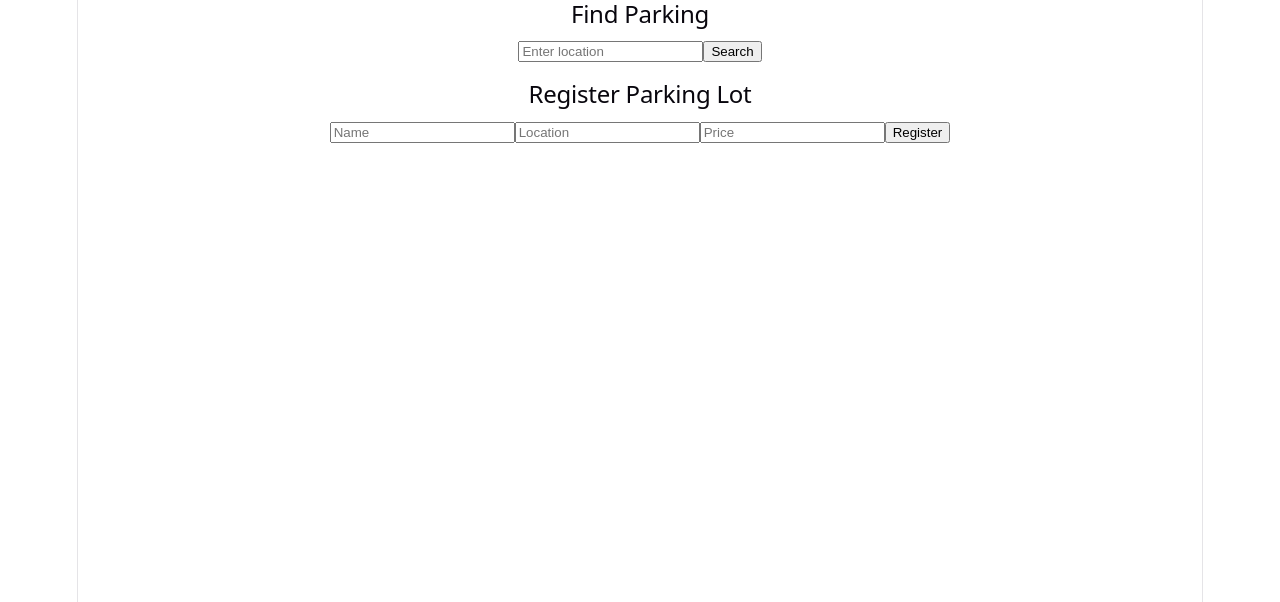
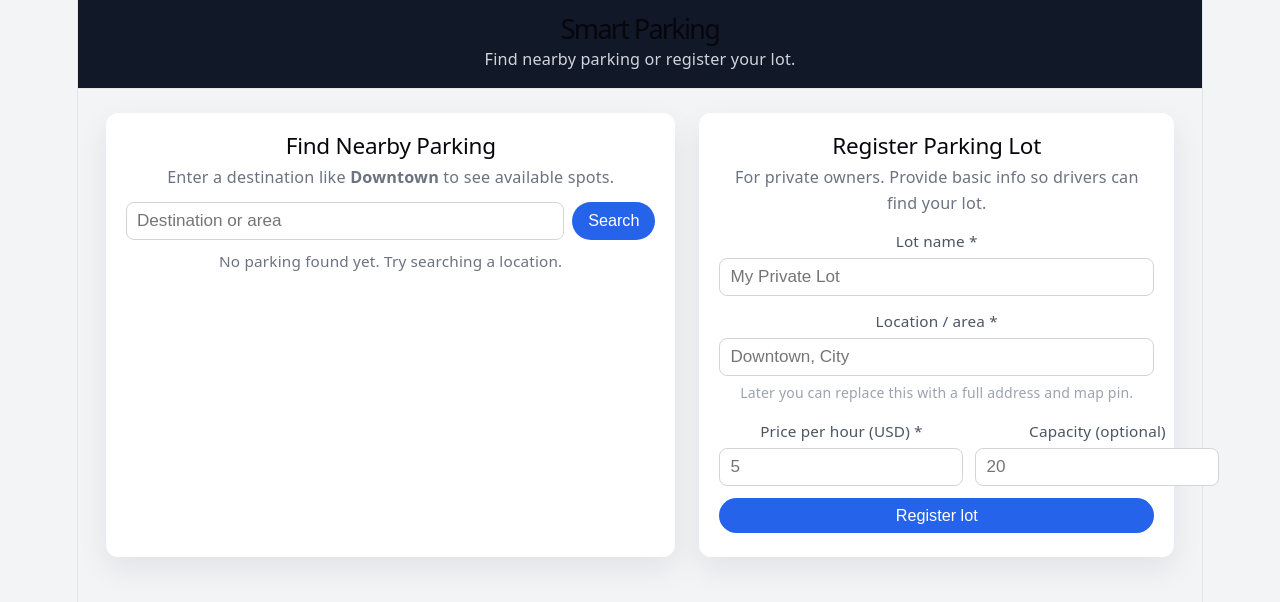
Before and after one commit to AryanManda/EZPARK, a React app in the folder frontend/: page / in a window 1280 px wide. Shown: the top 602 px of the page. Built offline with nearby package versions, Linux system fonts and the light colour scheme; the HTML template or start-up script is replaced by a standard one.

Commit message:
added improvements to ui

```diff
--- a/frontend/src/App.css
+++ b/frontend/src/App.css
@@ -1,184 +1,241 @@
-.counter {
-  font-size: 16px;
-  padding: 5px 10px;
-  border-radius: 5px;
-  color: var(--accent);
-  background: var(--accent-bg);
-  border: 2px solid transparent;
-  transition: border-color 0.3s;
-  margin-bottom: 24px;
+/* App.css */
 
-  &:hover {
-    border-color: var(--accent-border);
-  }
-  &:focus-visible {
-    outline: 2px solid var(--accent);
-    outline-offset: 2px;
+/* ---------- Global reset ---------- */
+*,
+*::before,
+*::after {
+  box-sizing: border-box;
+}
+
+body {
+  margin: 0;
+  font-family: system-ui, -apple-system, BlinkMacSystemFont, "Segoe UI",
+    sans-serif;
+  background: #f3f4f6;
+  color: #111827;
+}
+
+/* ---------- App layout ---------- */
+.app-root {
+  min-height: 100vh;
+}
+
+.header {
+  padding: 16px 32px;
+  border-bottom: 1px solid #e5e7eb;
+  background: #111827;
+  color: #f9fafb;
+}
+
+.logo {
+  margin: 0;
+  font-size: 1.5rem;
+}
+
+.subtitle {
+  margin: 4px 0 0;
+  font-size: 0.9rem;
+  color: #d1d5db;
+}
+
+.main-grid {
+  max-width: 1100px;
+  margin: 24px auto 40px;
+  padding: 0 16px;
+  display: grid;
+  grid-template-columns: minmax(0, 1.2fr) minmax(0, 1fr);
+  gap: 24px;
+}
+
+@media (max-width: 900px) {
+  .main-grid {
+    grid-template-columns: minmax(0, 1fr);
   }
 }
 
-.hero {
-  position: relative;
+.panel {
+  background: #ffffff;
+  border-radius: 12px;
+  padding: 20px 20px 24px;
+  box-shadow: 0 12px 30px rgba(15, 23, 42, 0.08);
+}
 
-  .base,
-  .framework,
-  .vite {
-    inset-inline: 0;
-    margin: 0 auto;
-  }
+/* ---------- Typography helpers ---------- */
+.section-title {
+  margin: 0 0 4px;
+  font-size: 1.25rem;
+}
 
-  .base {
-    width: 170px;
-    position: relative;
-    z-index: 0;
-  }
+.section-help {
+  margin: 0 0 12px;
+  font-size: 0.9rem;
+  color: #6b7280;
+}
 
-  .framework,
-  .vite {
-    position: absolute;
-  }
+.muted {
+  color: #6b7280;
+  font-size: 0.85rem;
+}
 
-  .framework {
-    z-index: 1;
-    top: 34px;
-    height: 28px;
-    transform: perspective(2000px) rotateZ(300deg) rotateX(44deg) rotateY(39deg)
-      scale(1.4);
-  }
+/* ---------- Forms and inputs ---------- */
+.form-inline {
+  display: flex;
+  gap: 8px;
+  margin-bottom: 8px;
+}
 
-  .vite {
-    z-index: 0;
-    top: 107px;
-    height: 26px;
-    width: auto;
-    transform: perspective(2000px) rotateZ(300deg) rotateX(40deg) rotateY(39deg)
-      scale(0.8);
+.form-vertical {
+  display: flex;
+  flex-direction: column;
+  gap: 12px;
+  margin-top: 4px;
+}
+
+.field {
+  display: flex;
+  flex-direction: column;
+  gap: 4px;
+}
+
+.field-row {
+  display: flex;
+  gap: 12px;
+}
+
+@media (max-width: 600px) {
+  .field-row {
+    flex-direction: column;
   }
 }
 
-#center {
+.field-label {
+  font-size: 0.85rem;
+  font-weight: 500;
+  color: #4b5563;
+}
+
+.field-hint {
+  font-size: 0.78rem;
+  color: #9ca3af;
+}
+
+.input {
+  flex: 1;
+  padding: 8px 10px;
+  border-radius: 8px;
+  border: 1px solid #d1d5db;
+  font-size: 0.95rem;
+  background: #ffffff;
+}
+
+/* ---------- Buttons ---------- */
+.btn {
+  border-radius: 999px;
+  border: none;
+  padding: 8px 16px;
+  font-size: 0.9rem;
+  cursor: pointer;
+  transition: background 0.15s ease, color 0.15s ease, transform 0.05s ease;
+}
+
+.btn.primary {
+  background: #2563eb;
+  color: #ffffff;
+}
+
+.btn.primary:hover:not(:disabled) {
+  background: #1d4ed8;
+  transform: translateY(-1px);
+}
+
+.btn.ghost {
+  background: transparent;
+  color: #2563eb;
+  padding-inline: 0;
+}
+
+.btn:disabled {
+  opacity: 0.6;
+  cursor: default;
+  transform: none;
+}
+
+/* ---------- Messages ---------- */
+.text-error {
+  color: #b91c1c;
+  font-size: 0.9rem;
+  margin-top: 4px;
+}
+
+.text-success {
+  color: #15803d;
+  font-size: 0.9rem;
+  margin-top: 8px;
+}
+
+/* ---------- Parking list & cards ---------- */
+.list {
+  margin-top: 12px;
   display: flex;
   flex-direction: column;
-  gap: 25px;
-  place-content: center;
-  place-items: center;
-  flex-grow: 1;
+  gap: 10px;
+}
 
-  @media (max-width: 1024px) {
-    padding: 32px 20px 24px;
-    gap: 18px;
+.parking-card {
+  border-radius: 10px;
+  border: 1px solid #e5e7eb;
+  padding: 12px 14px;
+  background: #f9fafb;
+}
+
+.parking-card.disabled {
+  opacity: 0.6;
+}
+
+.card-header {
+  display: flex;
+  justify-content: space-between;
+  align-items: center;
+}
+
+.chip {
+  background: #e5f3ff;
+  color: #1d4ed8;
+  border-radius: 999px;
+  padding: 3px 10px;
+  font-size: 0.75rem;
+}
+
+/* status labels */
+.status-ok {
+  color: #15803d;
+  font-weight: 600;
+}
+
+.status-bad {
+  color: #b91c1c;
+  font-weight: 600;
+}
+
+/* ---------- Loading skeleton for list ---------- */
+.list-skeleton {
+  margin-top: 12px;
+}
+
+.skeleton-row {
+  height: 56px;
+  border-radius: 10px;
+  background: linear-gradient(90deg, #e5e7eb 25%, #f3f4f6 50%, #e5e7eb 75%);
+  background-size: 200% 100%;
+  animation: pulse 1.4s ease-in-out infinite;
+  margin-bottom: 8px;
+}
+
+@keyframes pulse {
+  0% {
+    background-position: 200% 0;
+  }
+  100% {
+    background-position: -200% 0;
   }
 }
-
-#next-steps {
-  display: flex;
-  border-top: 1px solid var(--border);
-  text-align: left;
-
-  & > div {
-    flex: 1 1 0;
-    padding: 32px;
-    @media (max-width: 1024px) {
-      padding: 24px 20px;
-    }
-  }
-
-  .icon {
-    margin-bottom: 16px;
-    width: 22px;
-    height: 22px;
-  }
-
-  @media (max-width: 1024px) {
-    flex-direction: column;
-    text-align: center;
-  }
-}
-
-#docs {
-  border-right: 1px solid var(--border);
-
-  @media (max-width: 1024px) {
-    border-right: none;
-    border-bottom: 1px solid var(--border);
-  }
-}
-
-#next-steps ul {
-  list-style: none;
-  padding: 0;
-  display: flex;
-  gap: 8px;
-  margin: 32px 0 0;
-
-  .logo {
-    height: 18px;
-  }
-
-  a {
-    color: var(--text-h);
-    font-size: 16px;
-    border-radius: 6px;
-    background: var(--social-bg);
-    display: flex;
-    padding: 6px 12px;
-    align-items: center;
-    gap: 8px;
-    text-decoration: none;
-    transition: box-shadow 0.3s;
-
-    &:hover {
-      box-shadow: var(--shadow);
-    }
-    .button-icon {
-      height: 18px;
-      width: 18px;
-    }
-  }
-
-  @media (max-width: 1024px) {
-    margin-top: 20px;
-    flex-wrap: wrap;
-    justify-content: center;
-
-    li {
-      flex: 1 1 calc(50% - 8px);
-    }
-
-    a {
-      width: 100%;
-      justify-content: center;
-      box-sizing: border-box;
-    }
-  }
-}
-
-#spacer {
-  height: 88px;
-  border-top: 1px solid var(--border);
-  @media (max-width: 1024px) {
-    height: 48px;
-  }
-}
-
-.ticks {
-  position: relative;
-  width: 100%;
-
-  &::before,
-  &::after {
-    content: '';
-    position: absolute;
-    top: -4.5px;
-    border: 5px solid transparent;
-  }
-
-  &::before {
-    left: 0;
-    border-left-color: var(--border);
-  }
-  &::after {
-    right: 0;
-    border-right-color: var(--border);
-  }
-}
--- a/frontend/src/App.jsx
+++ b/frontend/src/App.jsx
@@ -1,12 +1,28 @@
+// App.jsx
 import React from "react";
-import FindParking from "./FindParking";
-import RegisterLot from "./RegisterLot";
+import FindParking from "./findParking";
+import RegisterLot from "./registerLot";
+import "./App.css"; // make sure this is imported
 
 function App() {
   return (
-    <div>
-      <FindParking />
-      <RegisterLot />
+    <div className="app-root">
+      <header className="header">
+        <div className="header-left">
+          <h1 className="logo">Smart Parking</h1>
+          <p className="subtitle">Find nearby parking or register your lot.</p>
+        </div>
+      </header>
+
+      <main className="main-grid">
+        <section className="panel">
+          <FindParking />
+        </section>
+
+        <section className="panel">
+          <RegisterLot />
+        </section>
+      </main>
     </div>
   );
 }
--- a/frontend/src/findParking.jsx
+++ b/frontend/src/findParking.jsx
@@ -1,38 +1,96 @@
+// FindParking.jsx
 import { useState } from "react";
 import axios from "axios";
 
 function FindParking() {
   const [location, setLocation] = useState("");
   const [results, setResults] = useState([]);
+  const [loading, setLoading] = useState(false);
+  const [error, setError] = useState("");
 
-  const searchParking = async () => {
+  const handleSearch = async e => {
+    e.preventDefault();
+    setError("");
+    setResults([]);
+
+    if (!location.trim()) {
+      setError("Please enter a destination or area.");
+      return;
+    }
+
     try {
+      setLoading(true);
       const res = await axios.get(
-        `http://localhost:5000/api/parking?location=${location}`
+        `http://localhost:5000/api/parking?location=${encodeURIComponent(
+          location.trim()
+        )}`
       );
-      setResults(res.data);
+      setResults(res.data || []);
     } catch (err) {
-      alert("Error fetching parking");
+      setError("Could not load parking spots. Please try again.");
+    } finally {
+      setLoading(false);
     }
   };
 
   return (
     <div>
-      <h2>Find Parking</h2>
-      <input
-        placeholder="Enter location"
-        onChange={(e) => setLocation(e.target.value)}
-      />
-      <button onClick={searchParking}>Search</button>
+      <h2 className="section-title">Find Nearby Parking</h2>
+      <p className="section-help">
+        Enter a destination like <strong>Downtown</strong> to see available spots.
+      </p>
 
-      <ul>
-        {results.map((spot, index) => (
-          <li key={index}>
-            {spot.name} - ${spot.price} -{" "}
-            {spot.available ? "Available" : "Full"}
-          </li>
-        ))}
-      </ul>
+      <form onSubmit={handleSearch} className="form-inline">
+        <input
+          type="text"
+          className="input"
+          placeholder="Destination or area"
+          value={location}
+          onChange={e => setLocation(e.target.value)}
+        />
+        <button className="btn primary" type="submit" disabled={loading}>
+          {loading ? "Searching..." : "Search"}
+        </button>
+      </form>
+
+      {error && <p className="text-error">{error}</p>}
+
+      {!loading && !error && results.length === 0 && (
+        <p className="muted">No parking found yet. Try searching a location.</p>
+      )}
+
+      {loading && (
+        <div className="list-skeleton">
+          <div className="skeleton-row" />
+          <div className="skeleton-row" />
+        </div>
+      )}
+
+      {results.length > 0 && (
+        <div className="list">
+          {results.map(spot => (
+            <article
+              key={spot.id ?? spot.name}
+              className={`parking-card ${spot.available ? "" : "disabled"}`}
+            >
+              <div className="card-header">
+                <h3>{spot.name}</h3>
+                <span className="chip">${spot.price}/hr</span>
+              </div>
+              <p className="muted">Area: {spot.location}</p>
+              <p>
+                Status:{" "}
+                <span className={spot.available ? "status-ok" : "status-bad"}>
+                  {spot.available ? "Available" : "Full"}
+                </span>
+              </p>
+              <button className="btn ghost" type="button">
+                View details
+              </button>
+            </article>
+          ))}
+        </div>
+      )}
     </div>
   );
 }
--- a/frontend/src/registerLot.jsx
+++ b/frontend/src/registerLot.jsx
@@ -1,3 +1,4 @@
+// RegisterLot.jsx
 import { useState } from "react";
 import axios from "axios";
 
@@ -5,35 +6,128 @@ function RegisterLot() {
   const [form, setForm] = useState({
     name: "",
     location: "",
-    price: ""
+    price: "",
+    capacity: ""
   });
+  const [status, setStatus] = useState({ type: "", message: "" });
+  const [loading, setLoading] = useState(false);
 
-  const handleSubmit = async () => {
+  const handleChange = e => {
+    const { name, value } = e.target;
+    setForm(prev => ({ ...prev, [name]: value }));
+    setStatus({ type: "", message: "" });
+  };
+
+  const handleSubmit = async e => {
+    e.preventDefault();
+    setStatus({ type: "", message: "" });
+
+    if (!form.name || !form.location || !form.price) {
+      setStatus({
+        type: "error",
+        message: "Lot name, location, and price are required."
+      });
+      return;
+    }
+
     try {
-      await axios.post("http://localhost:5000/api/register", form);
-      alert("Registered!");
+      setLoading(true);
+      await axios.post("http://localhost:5000/api/register", {
+        name: form.name.trim(),
+        location: form.location.trim(),
+        price: Number(form.price),
+        capacity: form.capacity ? Number(form.capacity) : undefined
+      });
+      setStatus({
+        type: "success",
+        message: "Lot registered successfully. Waiting for admin approval."
+      });
+      setForm({ name: "", location: "", price: "", capacity: "" });
     } catch (err) {
-      alert("Error registering lot");
+      const msg =
+        err.response?.data?.error ||
+        "Something went wrong while registering your lot.";
+      setStatus({ type: "error", message: msg });
+    } finally {
+      setLoading(false);
     }
   };
 
   return (
     <div>
-      <h2>Register Parking Lot</h2>
+      <h2 className="section-title">Register Parking Lot</h2>
+      <p className="section-help">
+        For private owners. Provide basic info so drivers can find your lot.
+      </p>
+
+      <form onSubmit={handleSubmit} className="form-vertical">
+        <label className="field">
+          <span className="field-label">Lot name *</span>
           <input
-        placeholder="Name"
-        onChange={(e) => setForm({ ...form, name: e.target.value })}
+            className="input"
+            name="name"
+            value={form.name}
+            onChange={handleChange}
+            placeholder="My Private Lot"
           />
+        </label>
+
+        <label className="field">
+          <span className="field-label">Location / area *</span>
           <input
-        placeholder="Location"
-        onChange={(e) => setForm({ ...form, location: e.target.value })}
+            className="input"
+            name="location"
+            value={form.location}
+            onChange={handleChange}
+            placeholder="Downtown, City"
           />
+          <span className="field-hint">
+            Later you can replace this with a full address and map pin.
+          </span>
+        </label>
+
+        <div className="field-row">
+          <label className="field">
+            <span className="field-label">Price per hour (USD) *</span>
             <input
-        placeholder="Price"
+              className="input"
               type="number"
-        onChange={(e) => setForm({ ...form, price: e.target.value })}
+              min="1"
+              name="price"
+              value={form.price}
+              onChange={handleChange}
+              placeholder="5"
             />
-      <button onClick={handleSubmit}>Register</button>
+          </label>
+
+          <label className="field">
+            <span className="field-label">Capacity (optional)</span>
+            <input
+              className="input"
+              type="number"
+              min="1"
+              name="capacity"
+              value={form.capacity}
+              onChange={handleChange}
+              placeholder="20"
+            />
+          </label>
+        </div>
+
+        <button className="btn primary" type="submit" disabled={loading}>
+          {loading ? "Registering..." : "Register lot"}
+        </button>
+      </form>
+
+      {status.message && (
+        <p
+          className={
+            status.type === "error" ? "text-error" : "text-success"
+          }
+        >
+          {status.message}
+        </p>
+      )}
     </div>
   );
 }
```
Lines whose indentation alone changed are shown as unchanged.
